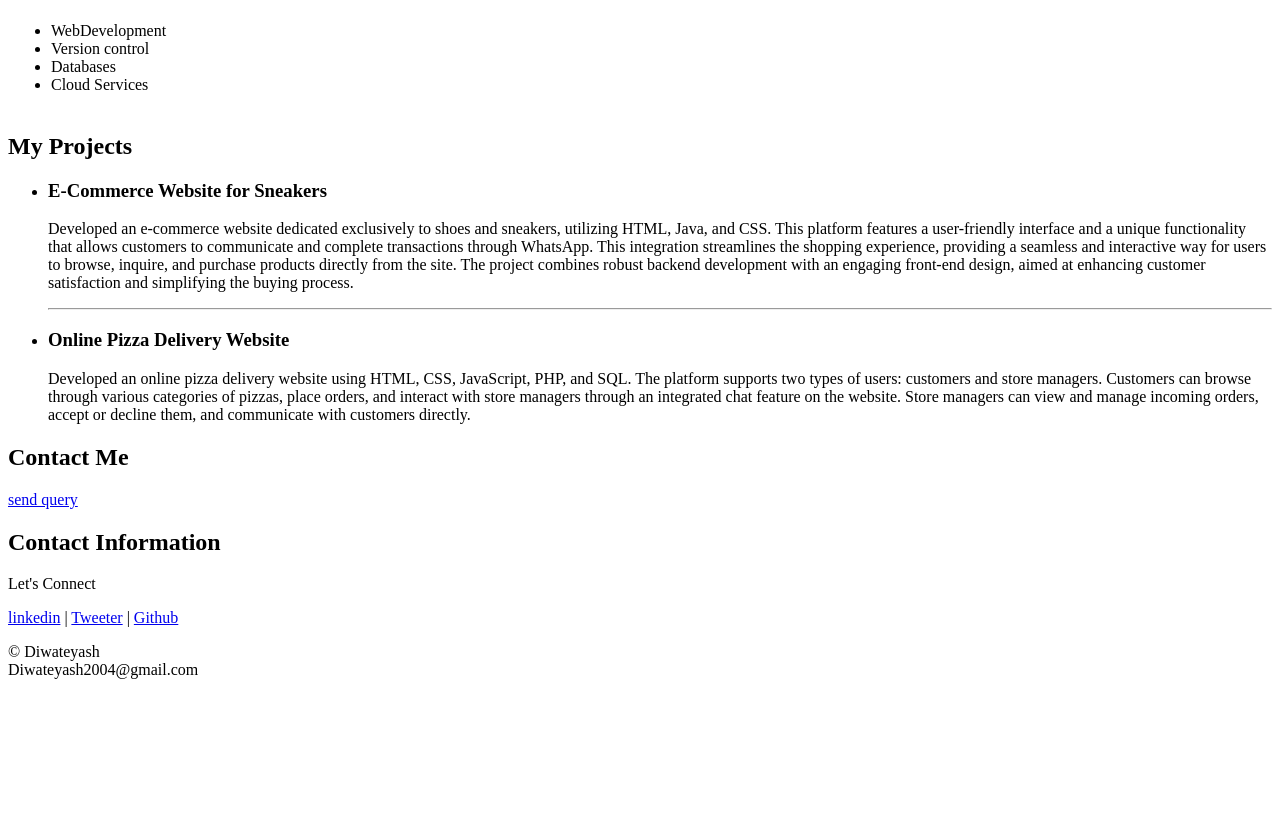
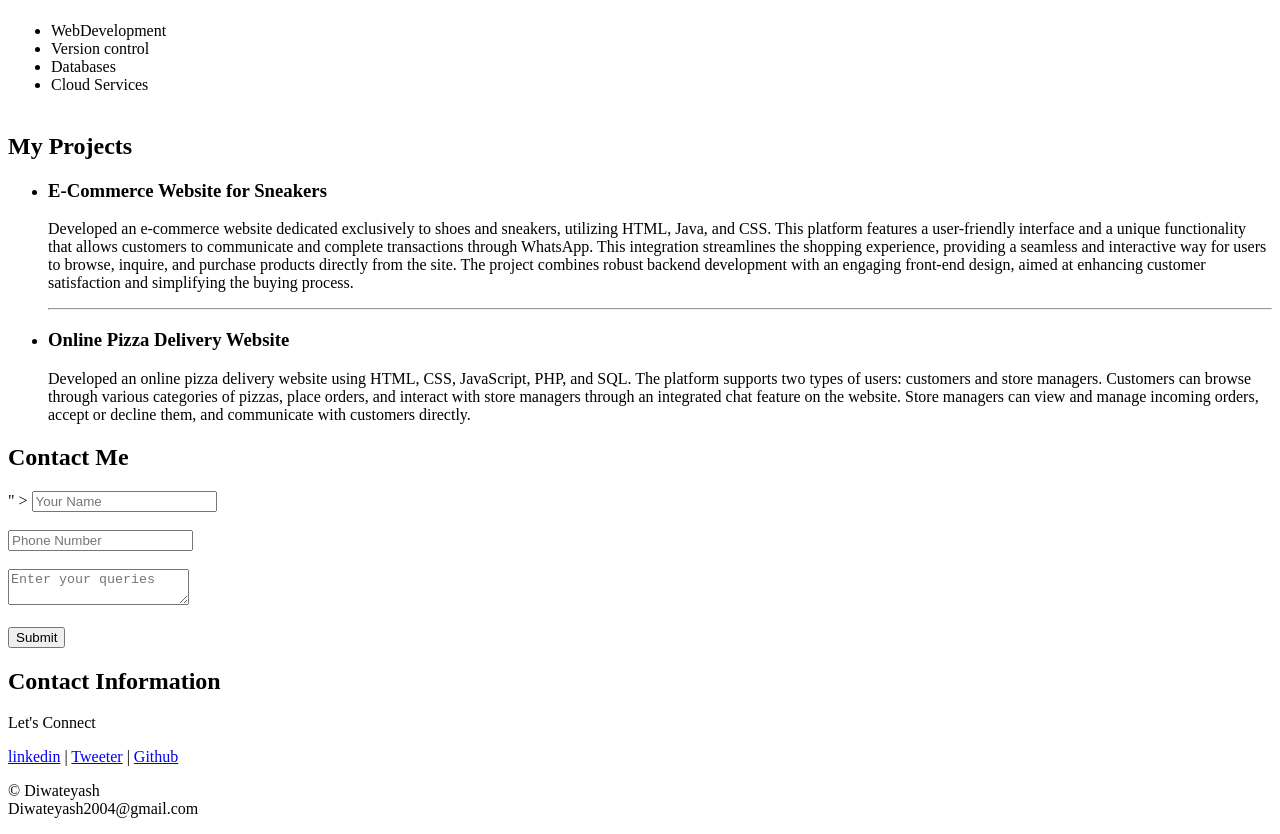
Before and after one commit to Mediwateyash/portfolio-website, a plain HTML site: page index.html in a window 1280 px wide. Shown: the part 491-1325 px from the top of the page. Before the commit the page ends 1186 px from the top, so only its background shows below. Drawn offline with Linux system fonts and the light colour scheme.

Commit message:
send query as watsaap

```diff
--- a/index.html
+++ b/index.html
@@ -59,7 +59,16 @@
 
         <section>
             <h2>Contact Me</h2>
-            <a href="https://wa.me/+918799903365"TARGET="_blank"> send query</a>
+            <form action="https://wa.me/+918799903365"TARGET="_blank">" >
+                <input type="text" placeholder="Your Name">
+                <br>
+                <br>
+                <input type="Number" placeholder="Phone Number">
+                <br>
+                <br>
+                <textarea name="Feedback" placeholder="Enter your queries"></textarea>
+                <br><br>
+                <input type="submit">
             </form>
         </section>
         <section>
```
